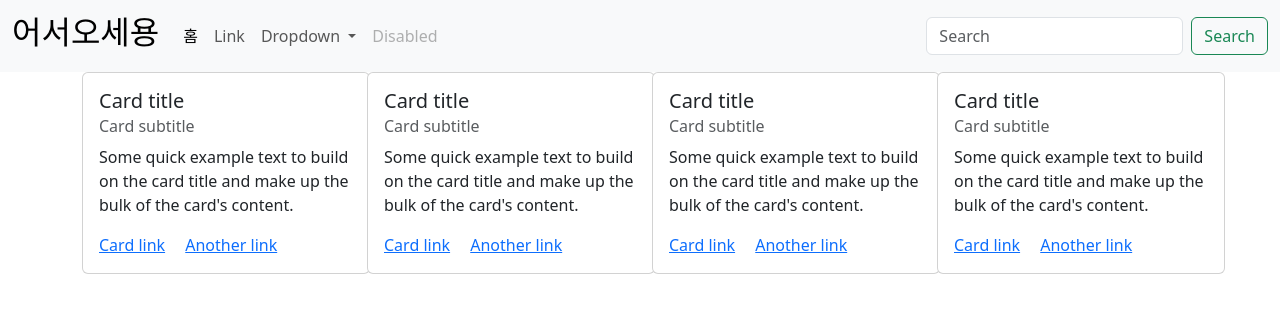
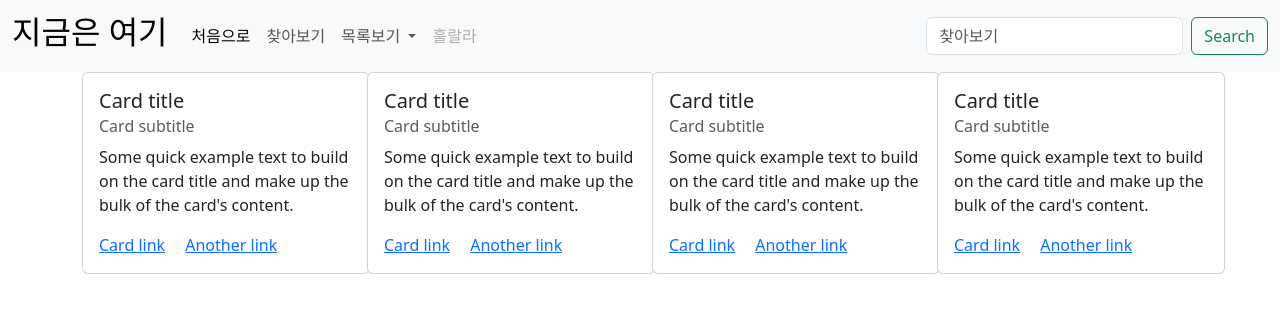
Before and after one commit to digetlyn/2024-html-css, a plain HTML site: page first-project/index.html in a window 1280 px wide. Drawn offline with nearby package versions, Linux system fonts and the light colour scheme.

Commit message:
_redirects 11

```diff
--- a/first-project/index.html
+++ b/first-project/index.html
@@ -12,35 +12,35 @@
 
     <nav class="navbar navbar-expand-lg navbar-light bg-light">
       <div class="container-fluid">
-        <a class="navbar-brand" href="#" ><h2>어서오세용</h2></a>
+        <a class="navbar-brand" href="#" ><h2>지금은 여기</h2></a>
         <button class="navbar-toggler" type="button" data-bs-toggle="collapse" data-bs-target="#navbarSupportedContent" aria-controls="navbarSupportedContent" aria-expanded="false" aria-label="Toggle navigation">
           <span class="navbar-toggler-icon"></span>
         </button>
         <div class="collapse navbar-collapse" id="navbarSupportedContent">
           <ul class="navbar-nav me-auto mb-2 mb-lg-0">
             <li class="nav-item">
-              <a class="nav-link active" aria-current="page" href="#">홈</a>
+              <a class="nav-link active" aria-current="page" href="#">처음으로</a>
             </li>
             <li class="nav-item">
-              <a class="nav-link" href="#">Link</a>
+              <a class="nav-link" href="#">찾아보기</a>
             </li>
             <li class="nav-item dropdown">
               <a class="nav-link dropdown-toggle" href="#" id="navbarDropdown" role="button" data-bs-toggle="dropdown" aria-expanded="false">
-                Dropdown
+                목록보기
               </a>
               <ul class="dropdown-menu" aria-labelledby="navbarDropdown">
-                <li><a class="dropdown-item" href="#">Action</a></li>
-                <li><a class="dropdown-item" href="#">Another action</a></li>
+                <li><a class="dropdown-item" href="#">내정보</a></li>
+                <li><a class="dropdown-item" href="#">이메일수정</a></li>
                 <li><hr class="dropdown-divider"></li>
-                <li><a class="dropdown-item" href="#">Something else here</a></li>
+                <li><a class="dropdown-item" href="#">비밀번호수정</a></li>
               </ul>
             </li>
             <li class="nav-item">
-              <a class="nav-link disabled">Disabled</a>
+              <a class="nav-link disabled">훌랄라</a>
             </li>
           </ul>
           <form class="d-flex">
-            <input class="form-control me-2" type="search" placeholder="Search" aria-label="Search">
+            <input class="form-control me-2" type="search" placeholder="찾아보기" aria-label="Search">
             <button class="btn btn-outline-success" type="submit">Search</button>
           </form>
         </div>
```
Also changed, not shown: 1 other file.
